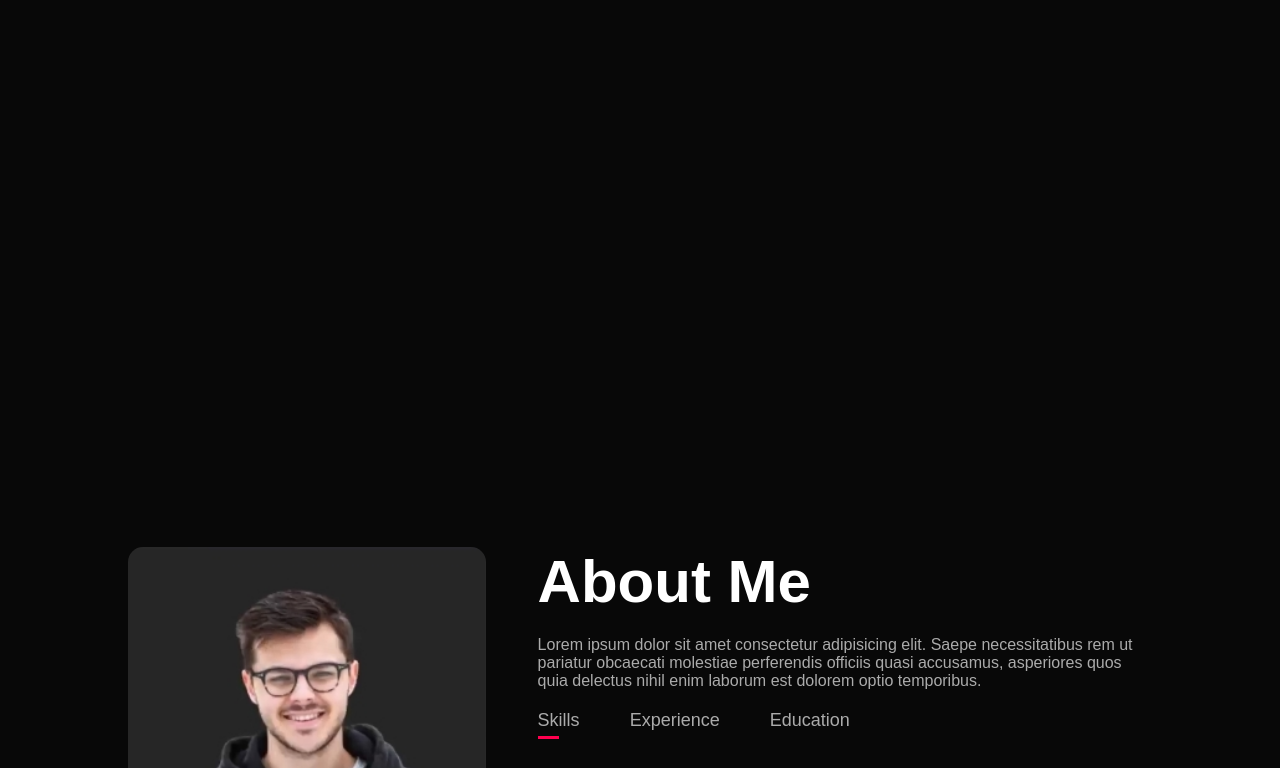
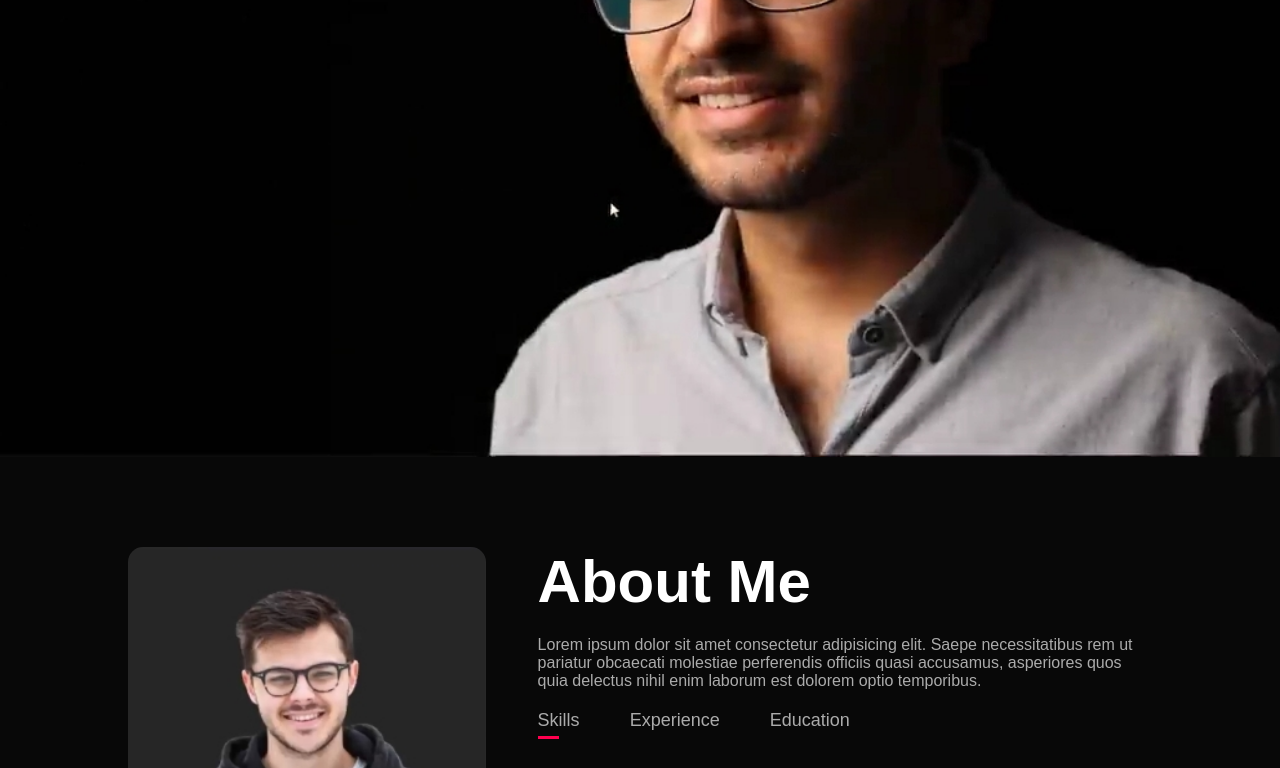
Before and after one commit to timi223/victorportfolio.io, a plain HTML site: page index.html in a window 1280 px wide. Shown: the part 343-1111 px from the top of the page. Drawn offline with Linux system fonts and the light colour scheme.

Commit message:
Update style.css

```diff
--- a/style.css
+++ b/style.css
@@ -14,7 +14,7 @@ body{
 #header{
     width: 100%;
     height: 100vh;
-    background-image: url(inho.jpg);
+    background-image: url(victor.jpg);
     background-size: cover;
     background-position: center;
 }
```
